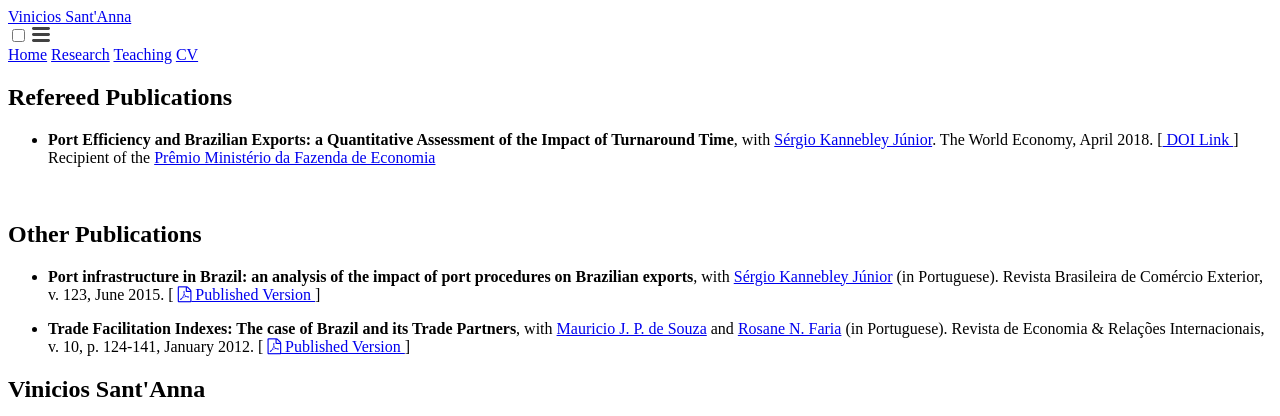
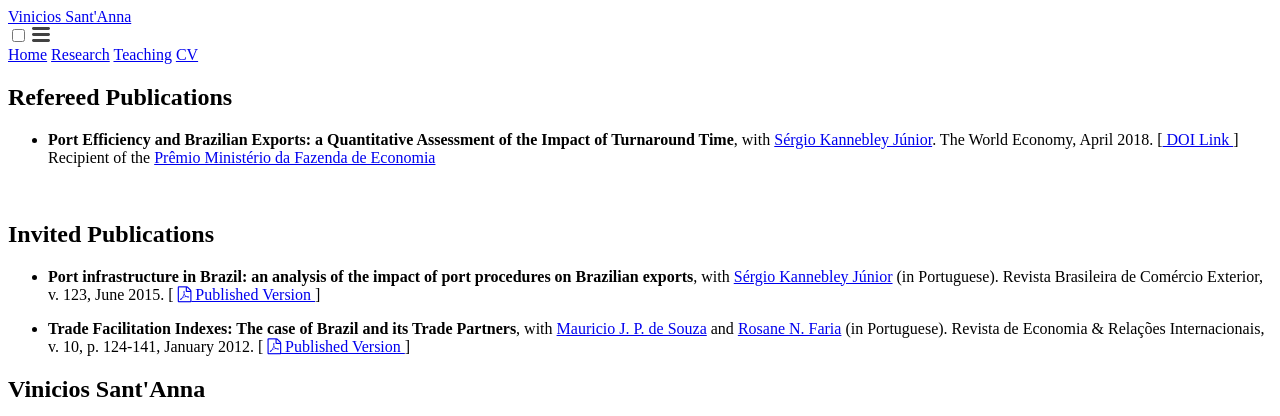
Before and after one commit to vpsantanna/vpsantanna.github.io, a Jekyll site: the page built from 2-research.md, in a window 1280 px wide. Shown: the top 416 px of the page. Built offline with Jekyll 4.4.1, drawn with Linux system fonts in a browser that asks for light colours; a script that is not in the unit is left out.

Commit message:
Update 2-research.md

```diff
--- a/2-research.md
+++ b/2-research.md
@@ -11,7 +11,7 @@ permalink: /research/
 
 <br>
 
-# Other Publications
+# Invited Publications
 
 - <b> Port infrastructure in Brazil: an analysis of the impact of port procedures on Brazilian exports</b>, with <a href="https://scholar.google.com.br/citations?user=dqFJND9idb0C&hl=en" target="_blank"> Sérgio Kannebley Júnior</a> (in Portuguese). Revista Brasileira de Comércio Exterior, v. 123, June 2015. [ <a href="/files/research/123_VSSKJ.pdf" target="_blank"><i class="fa fa-file-pdf-o"></i> Published Version </a>]
 
```
